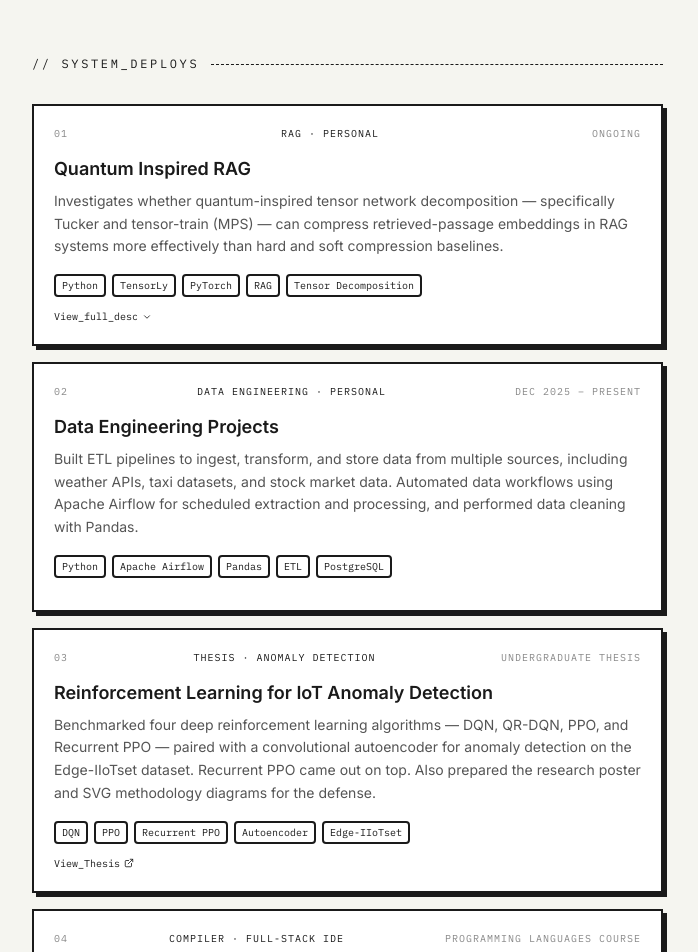
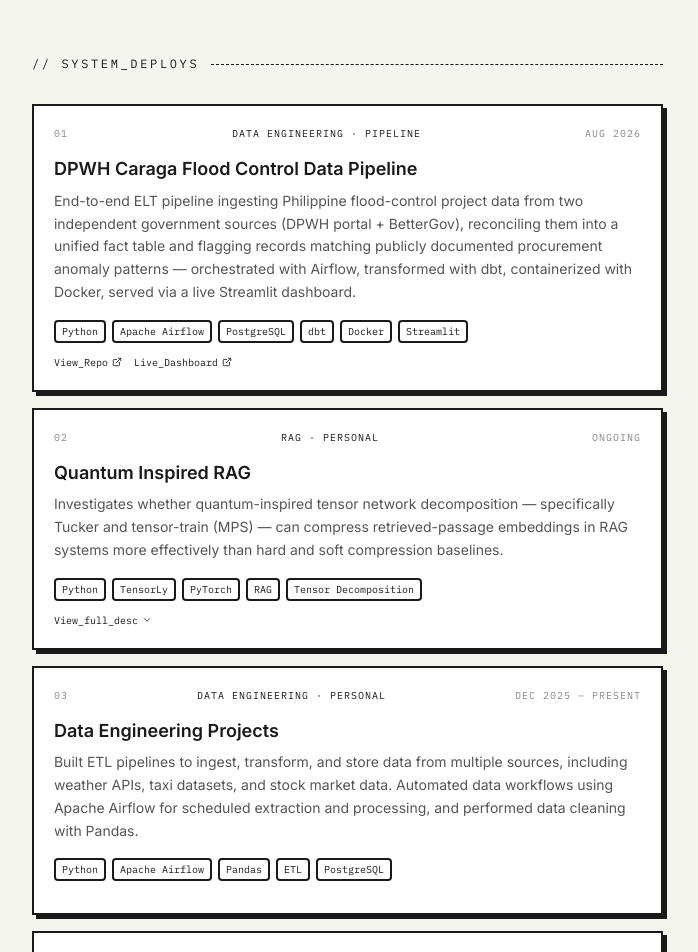
Before and after one commit to Yoeees/my-portfolio, a React (Vite) app: page / in a window 1280 px wide. Shown: the part 2100-3052 px from the top of the page, without its empty margins (553-1251 px from the left). Built offline with nearby package versions, Linux system fonts and the light colour scheme.

Commit message:
feat: add DPWH Caraga flood control pipeline project, per-link labels

```diff
--- a/src/components/sections/Projects.tsx
+++ b/src/components/sections/Projects.tsx
@@ -28,16 +28,17 @@ function ProjectCard({ p, index }: { p: (typeof PROJECTS)[number]; index: number
         ))}
       </div>
       <div className="mt-3 flex flex-wrap gap-3 font-mono text-[10px] text-accent">
-        {p.url && (
+        {(p.links ?? []).map((link) => (
           <a
-            href={p.url}
+            key={link.href}
+            href={link.href}
             target="_blank"
             rel="noreferrer"
             className="flex items-center gap-1 cursor-pointer hover:underline"
           >
-            View_Thesis <ExternalLink size={10} />
+            {link.label} <ExternalLink size={10} />
           </a>
-        )}
+        ))}
         {p.fullDesc && (
           <button
             type="button"
--- a/src/data.ts
+++ b/src/data.ts
@@ -9,13 +9,18 @@ export interface StackGroup {
   items: string[];
 }
 
+export interface ProjectLink {
+  label: string;
+  href: string;
+}
+
 export interface Project {
   tag: string;
   title: string;
   period: string;
   body: string;
   tags: string[];
-  url?: string;
+  links?: ProjectLink[];
   fullDesc?: string[];
 }
 
@@ -90,6 +95,18 @@ export const STACK: StackGroup[] = [
 
 export const PROJECTS: Project[] = [
   {
+    tag: "DATA ENGINEERING · PIPELINE",
+    title: "DPWH Caraga Flood Control Data Pipeline",
+    period: "Aug 2026",
+    body:
+      "End-to-end ELT pipeline ingesting Philippine flood-control project data from two independent government sources (DPWH portal + BetterGov), reconciling them into a unified fact table and flagging records matching publicly documented procurement anomaly patterns — orchestrated with Airflow, transformed with dbt, containerized with Docker, served via a live Streamlit dashboard.",
+    tags: ["Python", "Apache Airflow", "PostgreSQL", "dbt", "Docker", "Streamlit"],
+    links: [
+      { label: "View_Repo", href: "https://github.com/Yoeees/Data_Engineering_DPWH13_Project" },
+      { label: "Live_Dashboard", href: "https://dataengineeringdpwh13project.streamlit.app/" },
+    ],
+  },
+  {
     tag: "RAG · PERSONAL",
     title: "Quantum Inspired RAG",
     period: "Ongoing",
@@ -127,7 +144,7 @@ export const PROJECTS: Project[] = [
     body:
       "Benchmarked four deep reinforcement learning algorithms — DQN, QR-DQN, PPO, and Recurrent PPO — paired with a convolutional autoencoder for anomaly detection on the Edge-IIoTset dataset. Recurrent PPO came out on top. Also prepared the research poster and SVG methodology diagrams for the defense.",
     tags: ["DQN", "PPO", "Recurrent PPO", "Autoencoder", "Edge-IIoTset"],
-    url: "/Thesis.pdf",
+    links: [{ label: "View_Thesis", href: "/Thesis.pdf" }],
   },
   {
     tag: "COMPILER · FULL-STACK IDE",
@@ -136,7 +153,7 @@ export const PROJECTS: Project[] = [
     body:
       "Built a complete programming language called JaFA with C-like syntax and Bisaya-inspired keywords, a compiler that generates MIPS assembly, and a browser-based IDE with Monaco Editor, syntax highlighting, autocomplete, and triple output panels (runtime, assembly, machine code).",
     tags: ["C", "Flex/Bison", "MIPS Assembly", "TypeScript", "Monaco Editor", "Vite"],
-    url:'https://jafa-pl.vercel.app/'
+    links: [{ label: "View_Live", href: "https://jafa-pl.vercel.app/" }],
   },
   {
     tag: "FULL-STACK · LAB SYSTEM",
--- a/src/pages/ProjectsPage.tsx
+++ b/src/pages/ProjectsPage.tsx
@@ -28,16 +28,17 @@ function ProjectCard({ project, index }: { project: (typeof PROJECTS)[number]; i
         ))}
       </div>
       <div className="mt-3 flex flex-wrap gap-3 font-mono text-[10px] text-accent">
-        {project.url && (
+        {(project.links ?? []).map((link) => (
           <a
-            href={project.url}
+            key={link.href}
+            href={link.href}
             target="_blank"
             rel="noreferrer"
             className="flex items-center gap-1 cursor-pointer hover:underline"
           >
-            View_Thesis <ExternalLink size={10} />
+            {link.label} <ExternalLink size={10} />
           </a>
-        )}
+        ))}
         {project.fullDesc && (
           <button
             type="button"
```
